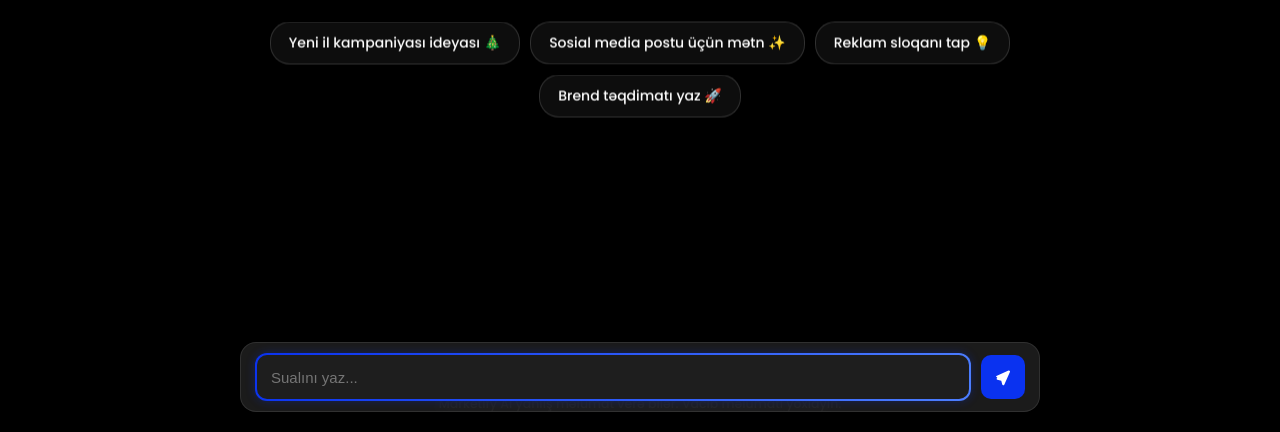
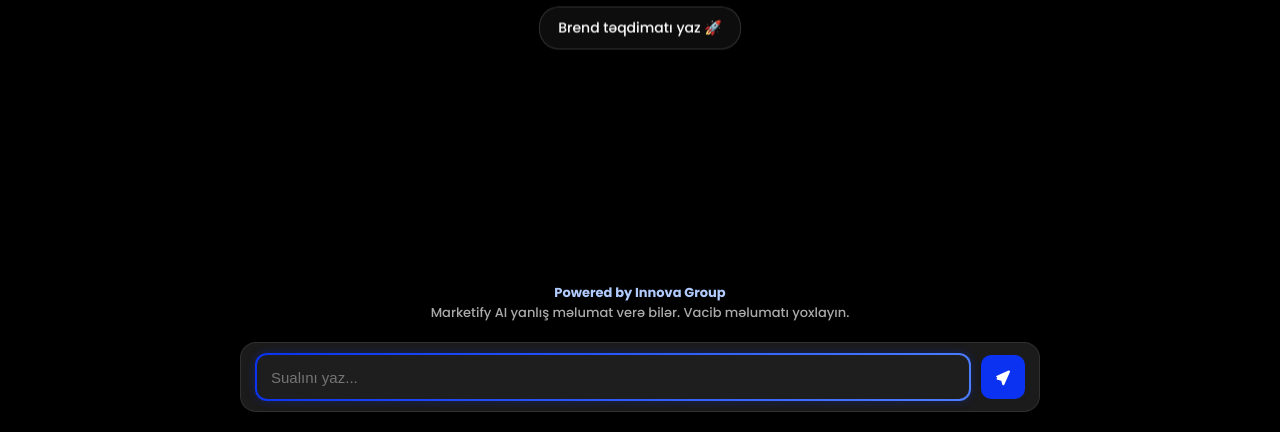
Before and after one commit to jeselemana/marketify.ai, a website: page public/index.html in a window 1280 px wide. Shown: the part 368-800 px from the top of the page. Drawn offline with nearby package versions, Linux system fonts and the light colour scheme.

Commit message:
footer spacing fix

```diff
--- a/public/style.css
+++ b/public/style.css
@@ -342,3 +342,12 @@ main {
   border: 1px solid rgba(80, 80, 80, 0.4);
   z-index: 100;
 }
+/* 🧱 Footer üçün məsafə və düz görünüş */
+.legal {
+  position: relative;
+  text-align: center;
+  font-size: 13px;
+  color: #aaa;
+  padding: 12px 0 100px; /* ✅ alt hissədə 100px boşluq — input bar ilə toqquşmasın */
+  z-index: 1;
+}
```
